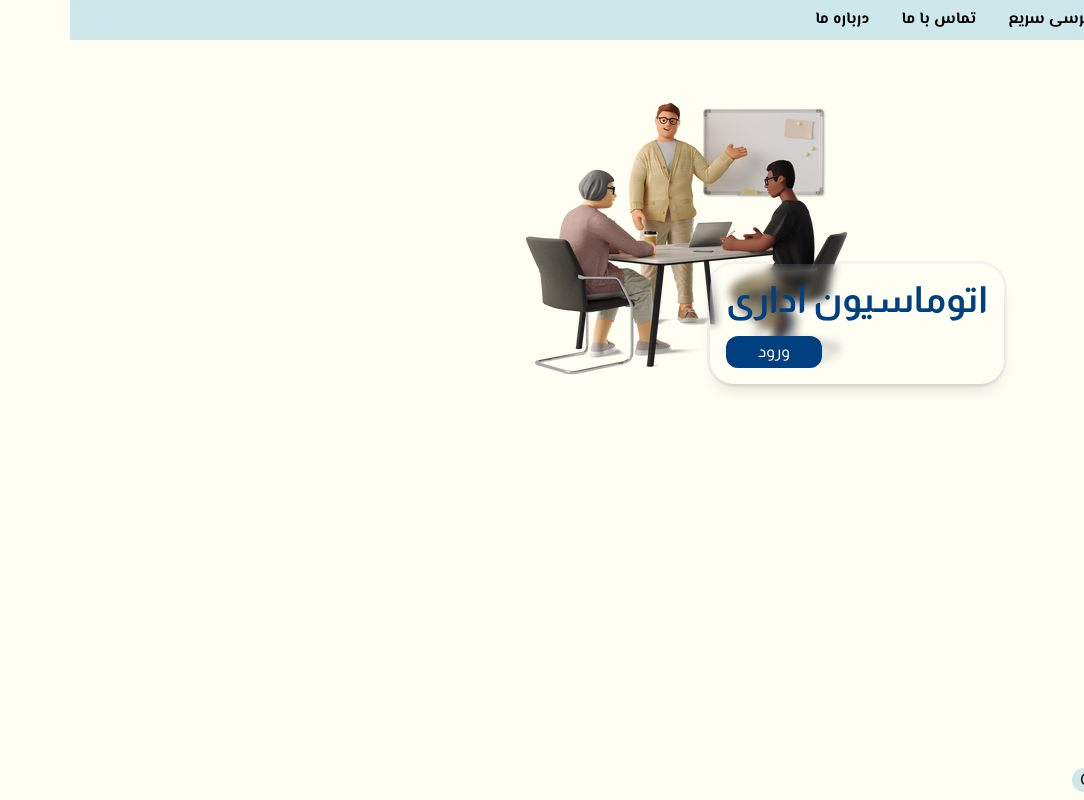
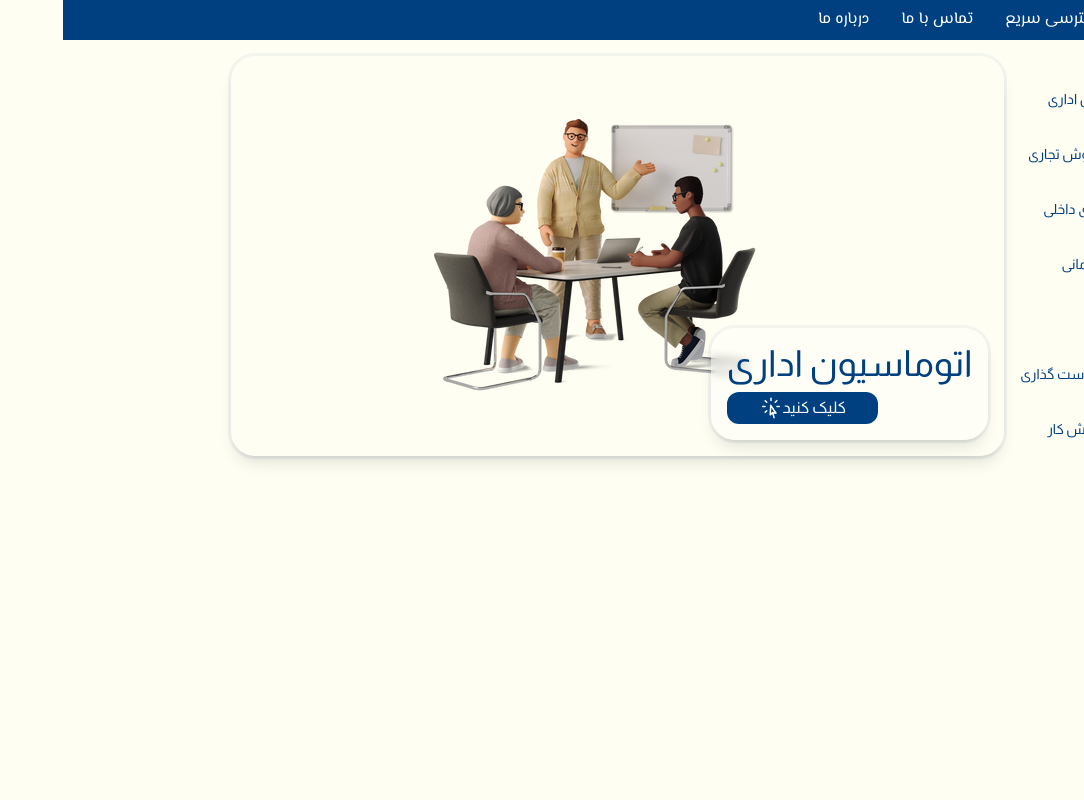
Before and after one commit to alirezza96/pegah, a Next.js app: page / in a window 1280 px wide. Shown: the whole page, without its empty margins (196-1280 px from the left). Built offline with nearby package versions, Linux system fonts and the light colour scheme.

Commit message:
modified banners

```diff
--- a/package.json
+++ b/package.json
@@ -9,6 +9,7 @@
     "lint": "next lint"
   },
   "dependencies": {
+    "@heroicons/react": "^2.1.5",
     "next": "14.2.11",
     "next-auth": "^4.24.7",
     "react": "^18",
--- a/src/components/modules/Buttons.jsx
+++ b/src/components/modules/Buttons.jsx
@@ -7,7 +7,7 @@ export const NavLink = ({ href, children }) => {
     return (
         <Link
             href={href}
-            className={`rounded-xl px-2 ${pathname === href ? "bg-theme" : ""}`}
+            className={`rounded-xl px-2 ${pathname === href ? "bg-theme text-text font-bold" : ""}`}
         >
             {children}
         </Link>
--- a/src/components/templates/home/Banners.jsx
+++ b/src/components/templates/home/Banners.jsx
@@ -2,15 +2,17 @@
 import { useState, useEffect } from "react";
 import Image from "next/image";
 import Link from "next/link";
+import * as Icons from '@heroicons/react/24/outline'
+
 
 const banners = [
-    { id: 1, title: "اتوماسیون اداری", alt: "automation", src: "/banners/automation.png", href: "https://poa.irandairy.ir" },
-    { id: 2, title: "سامانه هوش تجاری", alt: "bi", src: "/banners/bi.png", href: "#" },
-    { id: 3, title: "شماره های داخلی", alt: "contact-us", src: "/banners/contact-us.png", href: "https://irandairy.ir/a1.html" },
-    { id: 4, title: "ایمیل سازمانی", alt: "mail", src: "/banners/mail.png", href: "#" },
-    { id: 5, title: "فروشگاه", alt: "market", src: "/banners/market.png", href: "https://pegah.ir/" },
-    { id: 6, title: "سایت سیاست گذاری", alt: "terms", src: "/banners/terms.png", href: "https://bi2.irandairy.ir/" },
-    { id: 7, title: "سایت گردش کار", alt: "time-clock", src: "/banners/time-clock.png", href: "http://personal.pspegah.ir:8091/" },
+    { id: 1, title: "اتوماسیون اداری", alt: "automation", src: "/banners/automation.png", href: "https://poa.irandairy.ir", icon: "ComputerDesktopIcon" },
+    { id: 2, title: "سامانه هوش تجاری", alt: "bi", src: "/banners/bi.png", href: "#", icon: "PresentationChartLineIcon" },
+    { id: 3, title: "شماره های داخلی", alt: "contact-us", src: "/banners/contact-us.png", href: "https://irandairy.ir/a1.html", icon: "PhoneArrowUpRightIcon" },
+    { id: 4, title: "ایمیل سازمانی", alt: "mail", src: "/banners/mail.png", href: "#", icon: "PaperAirplaneIcon" },
+    { id: 5, title: "فروشگاه", alt: "market", src: "/banners/market.png", href: "https://pegah.ir/", icon: "ShoppingCartIcon" },
+    { id: 6, title: "سایت سیاست گذاری", alt: "terms", src: "/banners/terms.png", href: "https://bi2.irandairy.ir/", icon: "BookOpenIcon" },
+    { id: 7, title: "سایت گردش کار", alt: "time-clock", src: "/banners/time-clock.png", href: "http://personal.pspegah.ir:8091/", icon: "ClockIcon" },
 ];
 
 export default function Banners() {
@@ -27,9 +29,25 @@ export default function Banners() {
     }, []);
 
     return (
+        <div className="container text-text flex flex-col sm:flex-row-reverse  gap-4">
 
-        <div className="relative mx-auto max-w-fit">
-
+            <div className=" relative flex-1  flex flex-col-reverse sm:flex-row gap-2 justify-center items-center sm:items-end   sm:ring sm:shadow-lg   ring-text/5 p-4 rounded-3xl ">
+                <div className="absolute right-4 bottom-4 space-y-2 ring bg-primary/30  backdrop-blur-sm ring-text/5 p-4 rounded-3xl shadow-lg">
+                    <Link
+                        className=" inline-flex text-3xl md:text-4xl lg:text-5xl -semibold "
+                        href={banners[currentBannerIndex].href}
+                    >
+                        {banners[currentBannerIndex].title}
+                    </Link>
+                    <br />
+                    <Link
+                        className="inline-flex bg-text text-primary px-8 py-1 rounded-xl float-left"
+                        href={banners[currentBannerIndex].href}
+                    >
+                       کلیک کنید
+                       <Icons.CursorArrowRaysIcon className="inline w-6 h-6"/>
+                    </Link>
+                </div>
                 <Image
                     src={banners[currentBannerIndex].src}
                     // fill={true}
@@ -38,21 +56,27 @@ export default function Banners() {
                     alt={banners[currentBannerIndex].alt}
                     className="object-contain aspect-square"
                 />
-            <div className="absolute bottom-10 left-1/2 min-w-max text-left space-y-4 bg-theme/10 p-4 rounded-3xl backdrop-blur-sm ring ring-text/5 shadow-lg">
-                <Link
-                    className="inline-flex text-4xl font-semibold text-text"
-                    href={banners[currentBannerIndex].href}
+            </div>
+
+            <ul className="mt-4 text-sm flex sm:flex-col flex-wrap justify-evenly gap-4 text-center">
+                {banners.map(item => {
+                    const Icon = Icons[item.icon]
+
+                    return (
+                        <li key={item.id}
+
                         >
-                    {banners[currentBannerIndex].title}
+                            <Link href={item.href}
+                                className="group flex flex-col sm:flex-row  items-center gap-2 "
+                            >
+                                <Icon className="w-8 h-8 sm:w-6 sm:h-6 group-focus:fill-secondary" />
+                                {item.title}
                             </Link>
-                <br />
-                <Link
-                    className="inline-flex bg-text text-primary px-8 py-1 rounded-xl"
-                    href={banners[currentBannerIndex].href}
-                >
-                    ورود
-                </Link>
-            </div>
+                        </li>
+                    )
+                }
+                )}
+            </ul>
         </div>
 
     );
--- a/src/components/templates/root/Footer.jsx
+++ b/src/components/templates/root/Footer.jsx
@@ -2,7 +2,7 @@ export default function Footer() {
     return (
         <footer className="p-2">
             <p className="inline-flex px-2 rounded-xl bg-secondary/60 backdrop-blur-lg text-ltr capitalize">
-                created by alireza ghanbari with 💟
+                Tell: +989120000000
             </p>
         </footer>
     )
--- a/src/components/templates/root/Navbar.jsx
+++ b/src/components/templates/root/Navbar.jsx
@@ -3,9 +3,9 @@ import db from "@/db.json"
 
 export default function Navbar() {
     return (
-        <nav className="bg-secondary/60 backdrop-blur-lg">
+        <nav className="bg-text text-primary">
             <div className="container py-2">
-                <ul className="flex gap-4 font-secondary font-bold">
+                <ul className="flex gap-4 font-secondary">
                     {
                         db.links?.map(link => (
                             <li key={link.id}>
--- a/tailwind.config.js
+++ b/tailwind.config.js
@@ -23,7 +23,7 @@ module.exports = {
       }
     },
     colors: {
-      "primary": "#FAF3E0",          // Light Ivory
+      "primary": "#FFF",          // white
       "secondary": "#ADD8E6",        // Light Blue
       "theme": "#FFFEF3",       // Cream
       "text": "#004080",             // Dark Blue
```
Also changed, not shown: 1 other file (tests, documents, lock files or other folders). Lines whose indentation alone changed are shown as unchanged.
